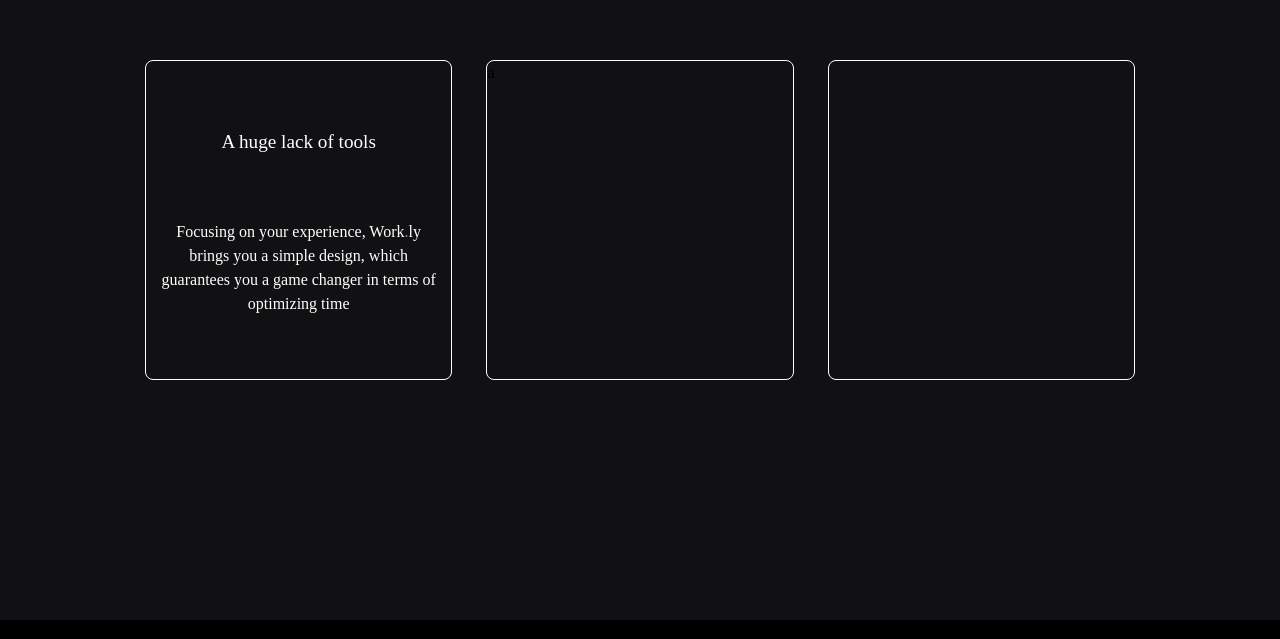
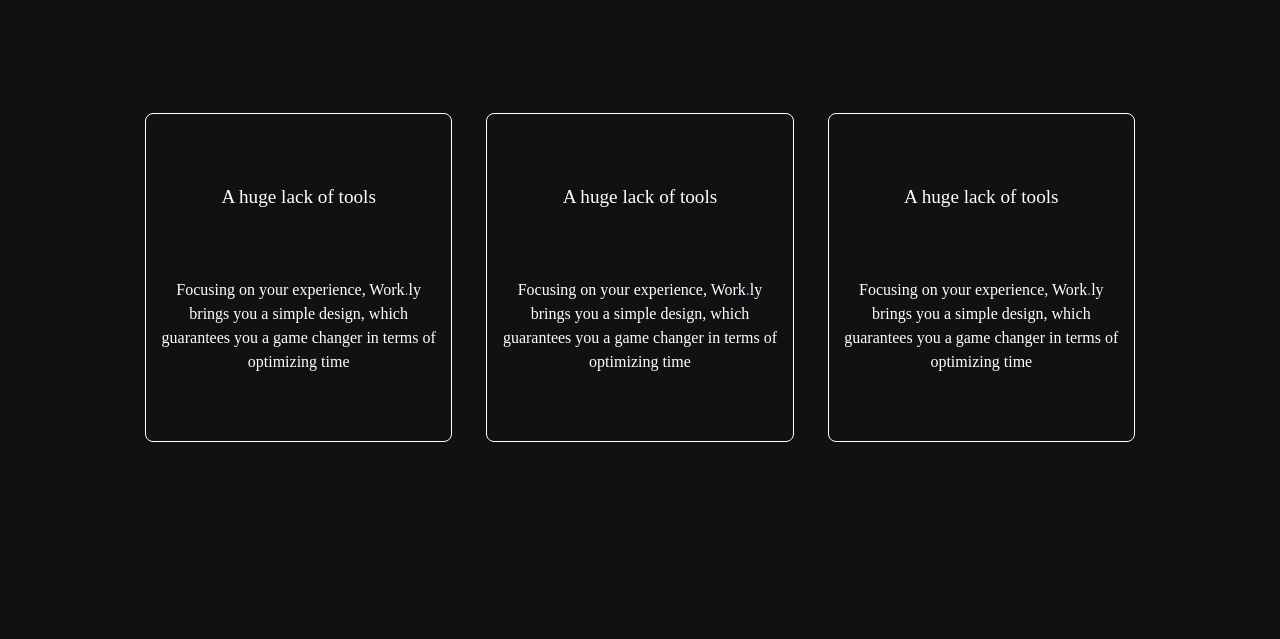
Before and after one commit to Work-ly/wly_web, a React (Create React App) app: page / in a window 1280 px wide. Shown: the part 1780-2419 px from the top of the page. Built offline with nearby package versions, Linux system fonts and the light colour scheme; a web font is replaced by a local one.

Commit message:
Landing Page Animation added

```diff
--- a/src/pages/Home.tsx
+++ b/src/pages/Home.tsx
@@ -105,6 +105,7 @@
 ]
 
 
+
 function Home() {
   const [componentIndex, setComponentIndex] = useState(0)
 
--- a/src/pages/Landing.tsx
+++ b/src/pages/Landing.tsx
@@ -13,17 +13,22 @@
 
 interface Props { }
 
+function a() {
+  alert('Coming Soon')
+
+}
+
 function Landing(props: Props) {
   return (
     <>
-      <div className=' w-screen h-[350vh] bg-dark-02'>
-        <img src={Shade} className="fixed z-0 h-full" />
+      <div className=' w-screen  bg-dark-02'>
+        <img src={Shade} className="fixed z-0 h-full pointer-events-none" />
         <div className='fixed z-50 flex flex-row items-center justify-between w-full h-20 landing-navbar xl:h-28 bg-gradient-to-b from-dark to-transparent'>
 
           <div className='flex items-center justify-around w-2/5 h-full ml-10 text-white text-md xl:text-lg '>
-            <a href='/' className='hover:underline xl:text-xl '>Home</a>
-            <a className='hover:underline hover:cursor-pointer '>About us</a>
-            <a className='hover:underline hover:cursor-pointer '>Become a Worker.ly</a>
+            <a href='/' className='hover:underline xl:text-xl ' >Home</a>
+            <a className='hover:underline hover:cursor-pointer ' onClick={a}>About us</a>
+            <a className='hover:underline hover:cursor-pointer ' onClick={a}>Become a Worker.ly</a>
           </div>
           <div className='flex items-center justify-around w-64 h-16 m-10 links text-md xl:w-96 '>
             <a className='flex items-center justify-center h-12 text-white transition-all duration-300 ease-linear border-2 rounded-lg shadow-xl bg-dark w-28 hover:border-b-2 hover:rounded-md hover:bg-white hover:text-dark hover:border-2 hover:border-white xl:text-xl xl:h-20 xl:w-48 xl:rounded-xl xl:border-4 ' href='/login'>Log In</a>
@@ -34,7 +39,7 @@
         </div>
 
 
-        <div className='fade relative flex flex-row w-full h-[100vh] content items-center snap-always snap-center'>
+        <div className='fade relative flex flex-row w-full h-[100vh] content items-center snap-always snap-center pointer-events-none'>
           <div className="flex items-center justify-around w-full h-64">
             <div className="w-1/2 h-full ml-10 xl:ml-20">
               <img src={Logo} className="absolute z-10 w-1/4 xl:mr-20" />
@@ -48,7 +53,7 @@
 
           </div>
         </div>
-        <div className="h-[100vh] relative snap-always snap-center">
+        <div className="h-[100vh] relative snap-always snap-center pointer-events-none">
           <div className="title h-[5%] flex justify-center items-center">
             <p className='text-white md:text-lg xl:text-xl'>An intuitive and simple design</p>
           </div>
@@ -56,31 +61,56 @@
             <img src={Design} alt="" className='w-[70%]' />
           </div>
           <div className="down-text h-[18%] flex justify-center items-center">
-            <p className='text-center w-[35%] text-white'>Focusing on your experience, Work.ly brings you a simple design, which guarantees you a game changer in terms of optimizing time </p>
+            <p className='text-center w-[35%] text-white md:text-md xl:text-xl xl:w-[40%]'>Focusing on your experience, Work.ly brings you a simple design, which guarantees you a game changer in terms of optimizing time </p>
           </div>
         </div>
-        <div className="h-[150vh]  relative flex flex-col justify-center">
+        <div className="h-[200vh]  relative flex flex-col justify-center ">
           <div className="h-2/3 w-full flex justify-center items-center">
             <div className="card w-[80%] h-[40%] flex justify-around items-center">
-              <div className="card-01 w-[30%] h-[100%] bg-dark-02 border-[1px] border-white rounded-lg">
-                <div className="h-[30%] w-full flex justify-center items-end">
-                  <p className='text-white text-center text-md'> A huge lack of tools</p>
+              <div className="card-01 w-[30%] h-[90%] bg-dark-02 border-[1px] border-white rounded-lg transiton-all duration-200 group ease-out
+              hover:scale-105 hover:shadow-[0px_1px_10px_rgba(255,255,255,0.25)]
+              ">
+                <div className="h-[30%] w-full flex justify-center items-end transition-all duration-200 ease-out
+                 ">
+                  <p className='text-white text-center md:text-md xl:text-xl pointer-events-none'> A huge lack of tools</p>
                 </div>
-                <div className="h-[70%] flex justify-center items-center">
-                  <p className="w-[90%] text-white text-center text-sm">Focusing on your experience, Work<span className='text-purple-primary-light'>.</span>ly brings you a simple design, which guarantees you a game changer in terms of optimizing time </p>
+                <div className="h-[70%] flex justify-center items-center transition-all duration-250 ease-out
+
+                ">
+                  <p className="w-[90%] text-white text-center md:text-sm xl:text-lg pointer-events-none">Focusing on your experience, Work<span className='text-purple-primary-light'>.</span>ly brings you a simple design, which guarantees you a game changer in terms of optimizing time </p>
                 </div>
               </div>
-              <div className="card-01 w-[30%] h-[100%] bg-dark-02 border-[1px] border-white rounded-lg">
+              <div className="card-02 w-[30%] h-[90%] bg-dark-02 border-[1px] border-white rounded-lg transiton-all duration-200 group ease-out
+              hover:scale-105 hover:shadow-[0px_1px_10px_rgba(255,255,255,0.25)]
+              ">
+                <div className="h-[30%] w-full flex justify-center items-end transition-all duration-200 ease-out
+                 ">
+                  <p className='text-white text-center md:text-md xl:text-xl pointer-events-none'> A huge lack of tools</p>
+                </div>
+                <div className="h-[70%] flex justify-center items-center transition-all duration-250 ease-out
 
-                a
+                ">
+                  <p className="w-[90%] text-white text-center md:text-sm xl:text-lg pointer-events-none">Focusing on your experience, Work<span className='text-purple-primary-light'>.</span>ly brings you a simple design, which guarantees you a game changer in terms of optimizing time </p>
+                </div>
               </div>
-              <div className="card-01 w-[30%] h-[100%] bg-dark-02 border-[1px] border-white rounded-lg">
+              <div className="card-03 w-[30%] h-[90%] bg-dark-02 border-[1px] border-white rounded-lg transiton-all duration-200 group ease-out
+              hover:scale-105 hover:shadow-[0px_1px_10px_rgba(255,255,255,0.25)]
+              ">
+                <div className="h-[30%] w-full flex justify-center items-end transition-all duration-200 ease-out
+                 ">
+                  <p className='text-white text-center md:text-md xl:text-xl pointer-events-none'> A huge lack of tools</p>
+                </div>
+                <div className="h-[70%] flex justify-center items-center transition-all duration-250 ease-out
 
-
+                ">
+                  <p className="w-[90%] text-white text-center md:text-sm xl:text-lg pointer-events-none">Focusing on your experience, Work<span className='text-purple-primary-light'>.</span>ly brings you a simple design, which guarantees you a game changer in terms of optimizing time </p>
+                </div>
               </div>
             </div>
           </div>
-          <div className="h-1/3 bg-black"></div>
+          <div className="h-1/2 bg-black"></div>
+
+
         </div>
 
       </div>
```
